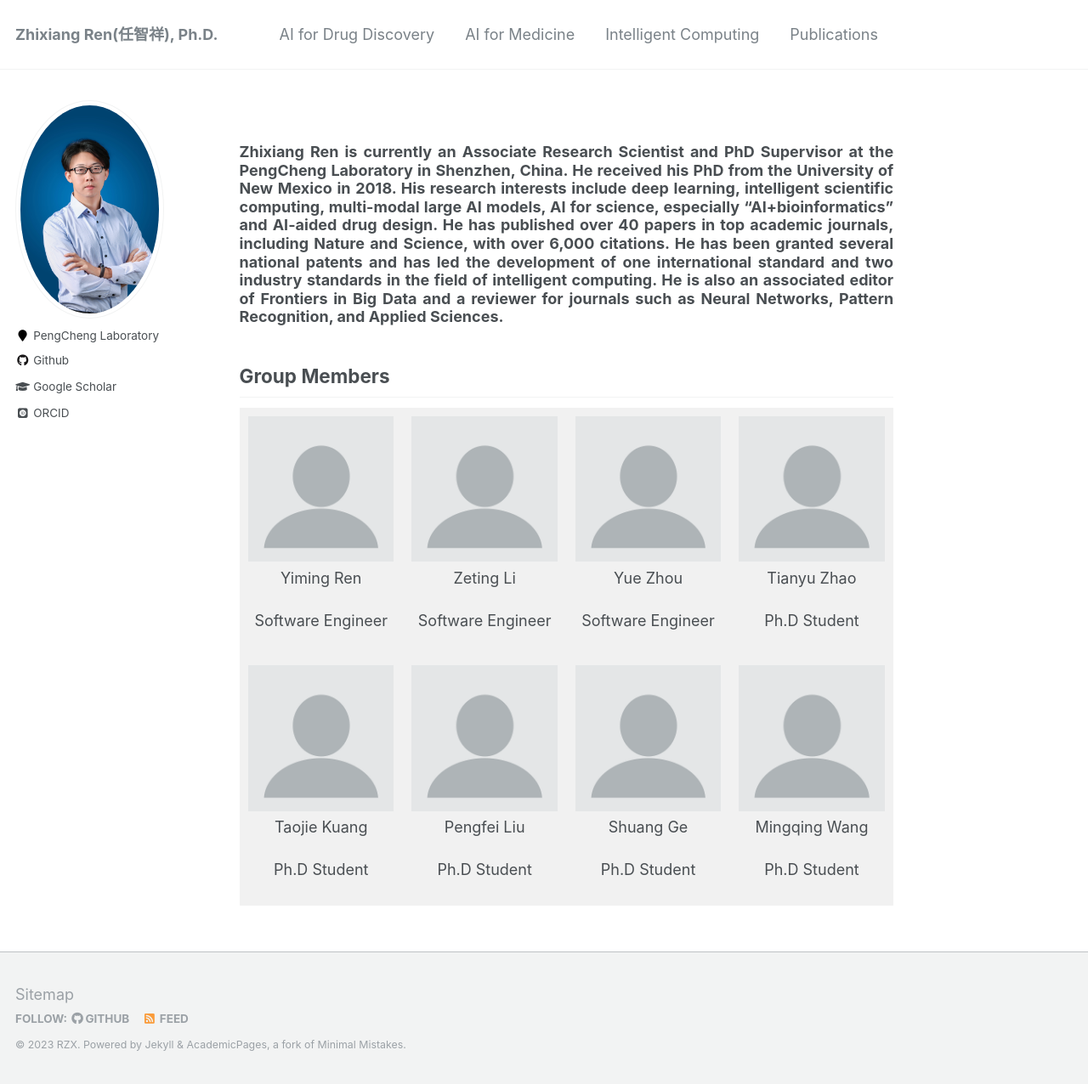
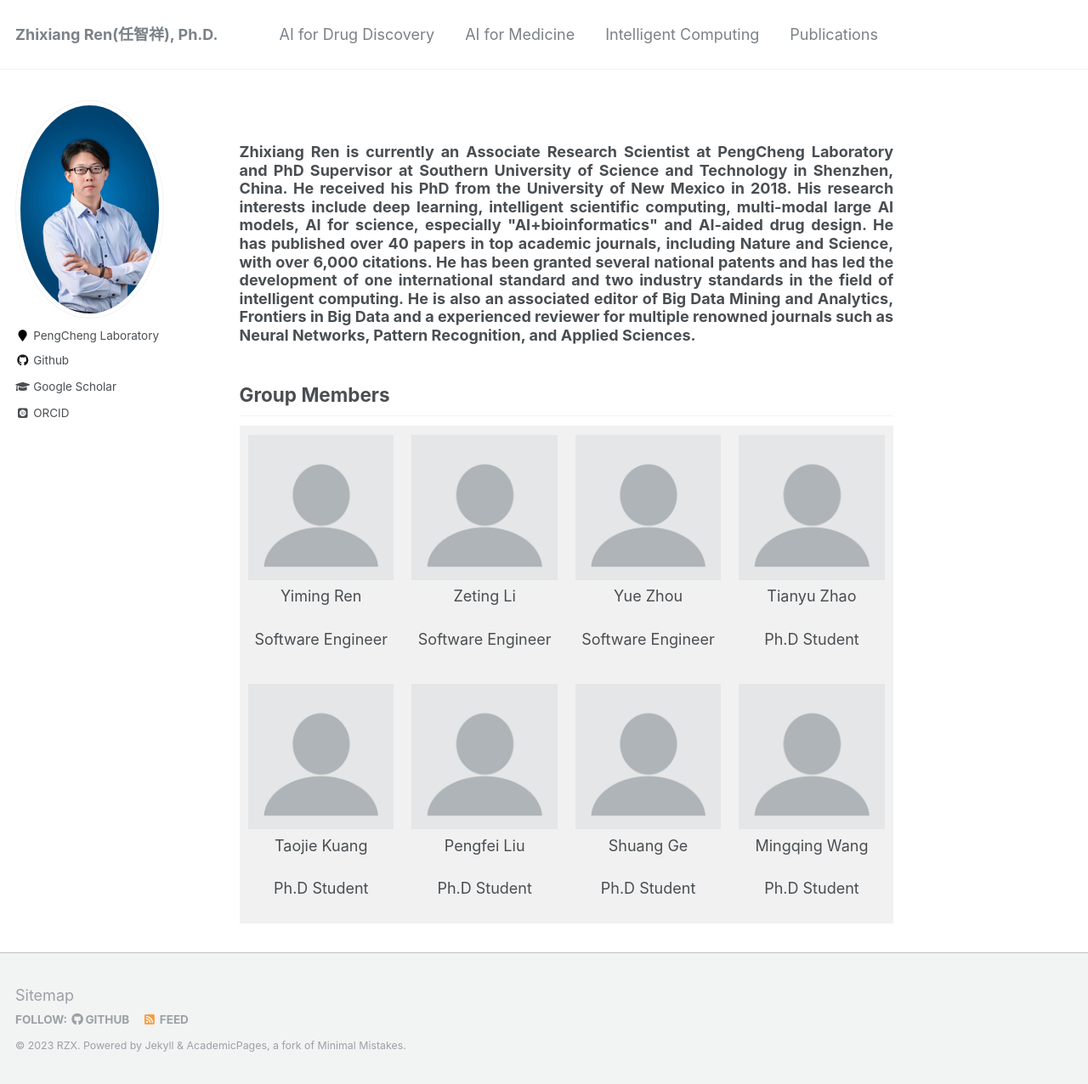
Before and after one commit to zhixiang-ren/zhixiang-ren.github.io, a Jekyll site: the page built from _pages/about.html, in a window 1280 px wide and 1276 px high. Shown: the whole window at 85% size. Built offline with Jekyll 4.4.1, drawn with Linux system fonts in a browser that asks for light colours; some web fonts are replaced.

Commit message:
Update about.html

```diff
--- a/_pages/about.html
+++ b/_pages/about.html
@@ -8,7 +8,13 @@ redirect_from:
   - /about.html
 ---
 
-<h3 style="text-align:justify;">Zhixiang Ren is currently an Associate Research Scientist and PhD Supervisor at the PengCheng Laboratory in Shenzhen, China. He received his PhD from the University of New Mexico in 2018. His research interests include deep learning, intelligent scientific computing, multi-modal large AI models, AI for science, especially “AI+bioinformatics” and AI-aided drug design. He has published over 40 papers in top academic journals, including Nature and Science, with over 6,000 citations. He has been granted several national patents and has led the development of one international standard and two industry standards in the field of intelligent computing. He is also an associated editor of Frontiers in Big Data and a reviewer for journals such as Neural Networks, Pattern Recognition, and Applied Sciences.
+<h3 style="text-align:justify;">
+  Zhixiang Ren is currently an Associate Research Scientist at PengCheng Laboratory and PhD Supervisor at Southern University of Science and Technology in Shenzhen, China.
+  He received his PhD from the University of New Mexico in 2018.
+  His research interests include deep learning, intelligent scientific computing, multi-modal large AI models, AI for science, especially "AI+bioinformatics" and AI-aided drug design.
+  He has published over 40 papers in top academic journals, including Nature and Science, with over 6,000 citations.
+  He has been granted several national patents and has led the development of one international standard and two industry standards in the field of intelligent computing.
+  He is also an associated editor of Big Data Mining and Analytics, Frontiers in Big Data and a experienced reviewer for multiple renowned journals such as Neural Networks, Pattern Recognition, and Applied Sciences.
 </h3>
 
 <h2>Group Members</h2>
```
